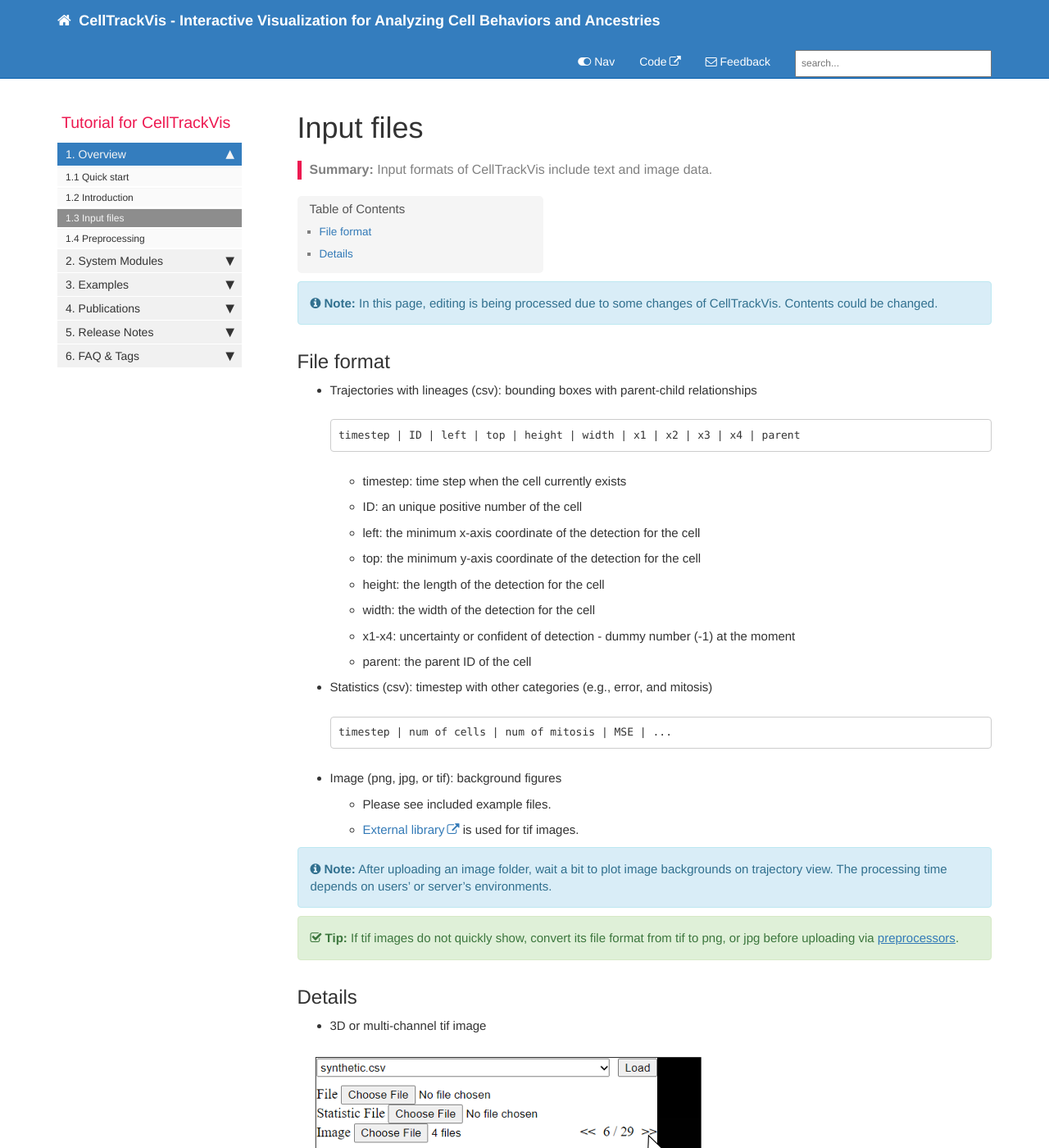
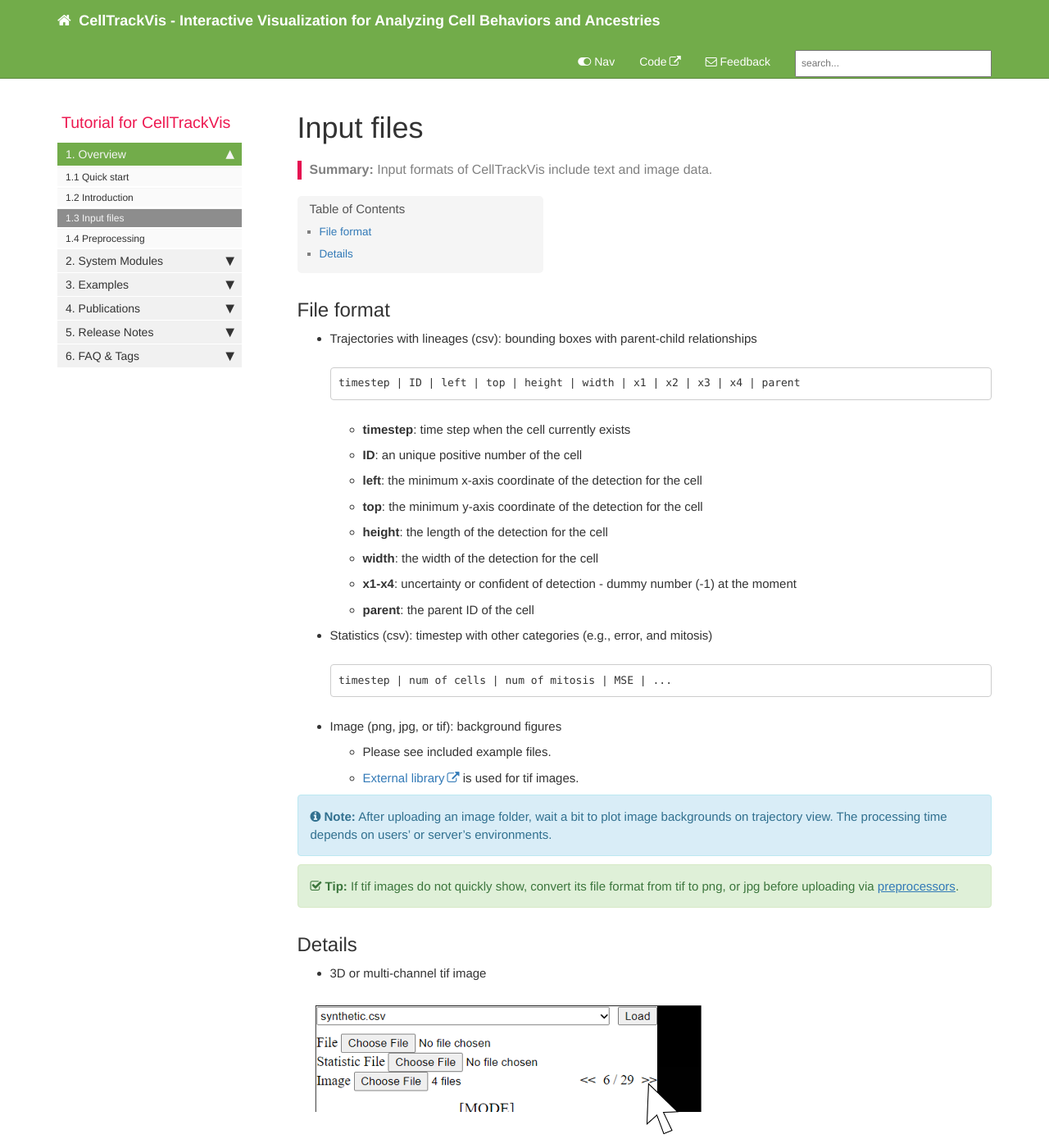
Before and after one commit to scbeom/ctv_tutorial, a Jekyll site: the page built from pages/overview/ov_inputfile.md, in a window 1280 px wide and 1400 px high. Shown: the whole window at 82% size. Built offline with Jekyll 4.4.1, drawn with Linux system fonts in a browser that asks for light colours; comment, search, counter and statistics services are not loaded; some of the changed text lies outside the part shown.

Commit message:
Further updates

````diff
--- a/_data/sidebars/mydoc_sidebar.yml
+++ b/_data/sidebars/mydoc_sidebar.yml
@@ -72,7 +72,7 @@ entries:
             url: /ex_example_2.html
             output: web, pdf
 
-          - title: 3.3 Example 3
+          - title: 3.3 Coming soon ...
             url: /ex_example_3.html
             output: web, pdf
 
--- a/_includes/footer.html
+++ b/_includes/footer.html
@@ -1,8 +1,8 @@
 <footer>
             <div class="row">
                 <div class="col-lg-12 footer">
-               &copy;{{ site.time | date: "%Y"  }} {{site.company_name}}. All rights reserved. <br />
-{% if page.last_updated %}<span>Page last updated:</span> {{page.last_updated}}<br/>{% endif %} Site last generated: {{ site.time | date: "%b %-d, %Y"  }} <br />
+<!--               &copy;{{ site.time | date: "%Y"  }} {{site.company_name}}. All rights reserved. <br />-->
+<!--{% if page.last_updated %}<span>Page last updated:</span> {{page.last_updated}}<br/>{% endif %} Site last updated: {{ site.time | date: "%b %-d, %Y"  }} <br />-->
 <!--<p><img src="{{ "images/company_logo.png" }}" alt="Company logo"/></p>-->
                 </div>
             </div>
--- a/_includes/head.html
+++ b/_includes/head.html
@@ -14,7 +14,8 @@
 <link rel="stylesheet" href="css/customstyles.css">
 <link rel="stylesheet" href="css/boxshadowproperties.css">
 <!-- most color styles are extracted out to here -->
-<link rel="stylesheet" href="css/theme-blue.css">
+<link rel="stylesheet" href="css/theme-green.css">
+<!--<link rel="stylesheet" href="css/theme-blue.css">-->
 
 <script src="https://cdnjs.cloudflare.com/ajax/libs/jquery/3.3.1/jquery.min.js"></script>
 
--- a/pages/overview/ov_inputfile.md
+++ b/pages/overview/ov_inputfile.md
@@ -8,21 +8,19 @@ folder: overview
 summary: Input formats of CellTrackVis include text and image data.
 ---
 
-{% include note.html content="In this page, editing is being processed due to some changes of CellTrackVis. Contents could be changed." %}
-
 ## File format
 - Trajectories with lineages (csv): bounding boxes with parent-child relationships
 ```bash
 timestep | ID | left | top | height | width | x1 | x2 | x3 | x4 | parent
 ```
-  * timestep: time step when the cell currently exists
-  * ID: an unique positive number of the cell
-  * left: the minimum x-axis coordinate of the detection for the cell
-  * top: the minimum y-axis coordinate of the detection for the cell
-  * height: the length of the detection for the cell
-  * width: the width of the detection for the cell
-  * x1-x4: uncertainty or confident of detection - dummy number (-1) at the moment
-  * parent: the parent ID of the cell
+  * **timestep**: time step when the cell currently exists
+  * **ID**: an unique positive number of the cell
+  * **left**: the minimum x-axis coordinate of the detection for the cell
+  * **top**: the minimum y-axis coordinate of the detection for the cell
+  * **height**: the length of the detection for the cell
+  * **width**: the width of the detection for the cell
+  * **x1-x4**: uncertainty or confident of detection - dummy number (-1) at the moment
+  * **parent**: the parent ID of the cell
 
 - Statistics (csv): timestep with other categories (e.g., error, and mitosis)
 ```bash
````
Also changed, not shown: index.md (+4 -0 lines), pages/example/ex_example_2.md (+0 -2 lines).
